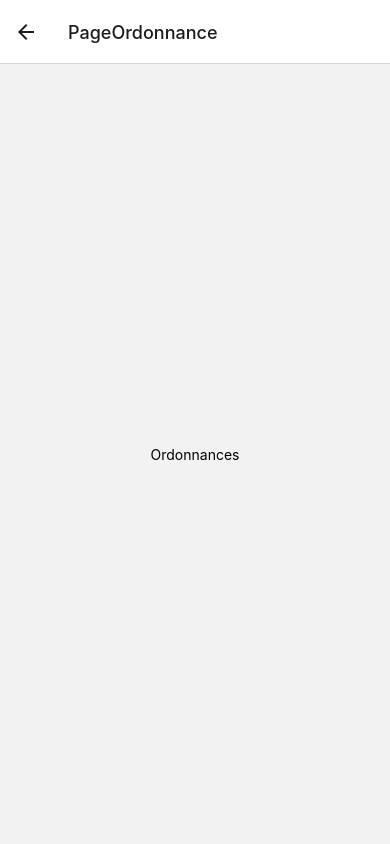
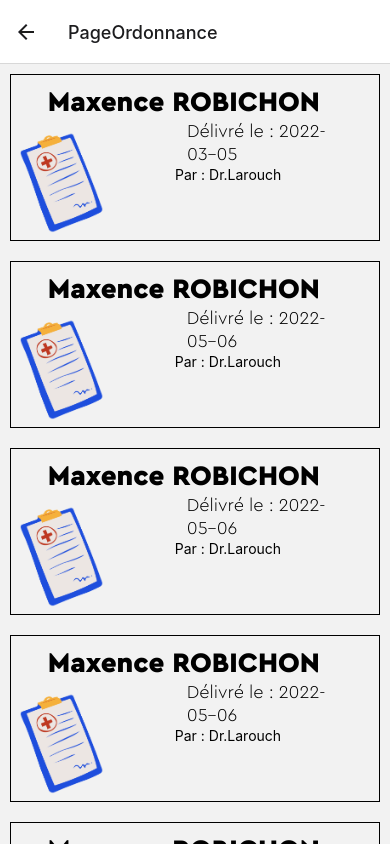
Before and after one commit to Jathoosh/MedicOnTech-Mobile, a React Native app in the folder MedicOnTech/: screen /PageOrdonnance in a window 390 px wide. Built offline with nearby package versions, Linux system fonts and the light colour scheme.

Commit message:
V1 page Ordonnance
Première version de la page de l'ordonnance

```diff
--- a/MedicOnTech/App.js
+++ b/MedicOnTech/App.js
@@ -38,7 +38,11 @@ export default function App() {
             options={{ headerShown: false }}
           />
           <Stack.Screen name="PageOrdonnance" component={PageOrdonnance} />
-          <Stack.Screen name="PageHistorique" component={PageHistorique} />
+          <Stack.Screen
+            name="PageHistorique"
+            component={PageHistorique}
+            options={{ title: "Mes Ordonnances" }}
+          />
         </Stack.Navigator>
       </NavigationContainer>
     </>
--- /dev/null
+++ b/MedicOnTech/Models/Odonnance.js
@@ -0,0 +1,11 @@
+class Ordonnance {
+  constructor(id, personne, idPersonne, dateDelivre, docteur) {
+    this.id = id;
+    this.personne = personne;
+    this.idPersonne = idPersonne;
+    this.dateDelivre = dateDelivre;
+    this.docteur = docteur;
+  }
+}
+
+export default Ordonnance;
--- /dev/null
+++ b/MedicOnTech/Models/data.js
@@ -0,0 +1,12 @@
+import Ordonnance from "./Odonnance";
+
+export const DATA = [
+  new Ordonnance(1, "Maxence ROBICHON", 1, "2022-03-05", "Dr.Larouch"),
+  new Ordonnance(2, "Guillaume Jacquet", 2, "2022-03-06", "Dr.Latouch"),
+  new Ordonnance(3, "Maxence ROBICHON", 1, "2022-05-06", "Dr.Larouch"),
+  new Ordonnance(4, "Maxence ROBICHON", 1, "2022-05-06", "Dr.Larouch"),
+  new Ordonnance(5, "Maxence ROBICHON", 1, "2022-05-06", "Dr.Larouch"),
+  new Ordonnance(6, "Maxence ROBICHON", 1, "2022-05-06", "Dr.Larouch"),
+  new Ordonnance(7, "Maxence ROBICHON", 1, "2022-05-06", "Dr.Larouch"),
+  new Ordonnance(8, "Maxence ROBICHON", 1, "2022-05-06", "Dr.Larouch"),
+];
--- /dev/null
+++ b/MedicOnTech/components/OrdonnanceItem.js
@@ -0,0 +1,52 @@
+import { View, Pressable, Text, Image, StyleSheet } from "react-native";
+
+function OrdonnanceItem({ data }) {
+  return (
+    <View style={styles.container}>
+      <Pressable
+        onPress={() => {}}
+        android_ripple={{ color: "#FFFFFF" }}
+        style={{ flex: 1 }}
+      >
+        <Text style={styles.buttonTitle}>{data.personne}</Text>
+        <View style={{ flexDirection: "row", justifyContent: "space-between" }}>
+          <Image
+            source={require("../assets/ordonnance.png")}
+            style={{ width: 100, height: 120, resizeMode: "contain" }}
+          />
+
+          <View>
+            <Text style={styles.buttonDesc}>
+              Délivré le : {data.dateDelivre}
+            </Text>
+            <Text>Par : {data.docteur}</Text>
+          </View>
+        </View>
+      </Pressable>
+    </View>
+  );
+}
+
+export default OrdonnanceItem;
+const styles = StyleSheet.create({
+  container: {
+    flex: 1,
+    borderWidth: 1,
+    borderColor: "black",
+    margin: 10,
+  },
+
+  buttonTitle: {
+    fontSize: 28,
+    fontFamily: "cera-pro-black",
+    alignSelf: "center",
+    marginTop: 10,
+    width: "80%",
+  },
+  buttonDesc: {
+    fontSize: 18,
+    fontFamily: "cera-pro-light",
+    marginLeft: 12,
+    width: "70%",
+  },
+});
--- a/MedicOnTech/screens/PageOrdonnance.js
+++ b/MedicOnTech/screens/PageOrdonnance.js
@@ -1,8 +1,23 @@
-import { View, Text, StyleSheet } from "react-native";
+import { View, FlatList, StyleSheet, Text } from "react-native";
+import OrdonnanceItem from "../components/OrdonnanceItem";
+import { DATA } from "../Models/data";
 function PageOrdonnance() {
+  const displayOrdonnance = DATA.filter((dataItem) => {
+    return dataItem.personne.indexOf("Maxence ROBICHON") >= 0;
+  });
+
+  function renderOrdonnanceItem(itemData) {
+    return <OrdonnanceItem data={itemData.item} />;
+  }
+
   return (
     <View style={styles.container}>
-      <Text>Ordonnances</Text>
+      <FlatList
+        data={displayOrdonnance}
+        keyExtractor={(item) => item.id}
+        renderItem={renderOrdonnanceItem}
+        style={styles.list}
+      />
     </View>
   );
 }
@@ -10,5 +25,5 @@ function PageOrdonnance() {
 export default PageOrdonnance;
 
 const styles = StyleSheet.create({
-  container: { flex: 1, justifyContent: "center", alignItems: "center" },
+  container: { flex: 1 },
 });
```
